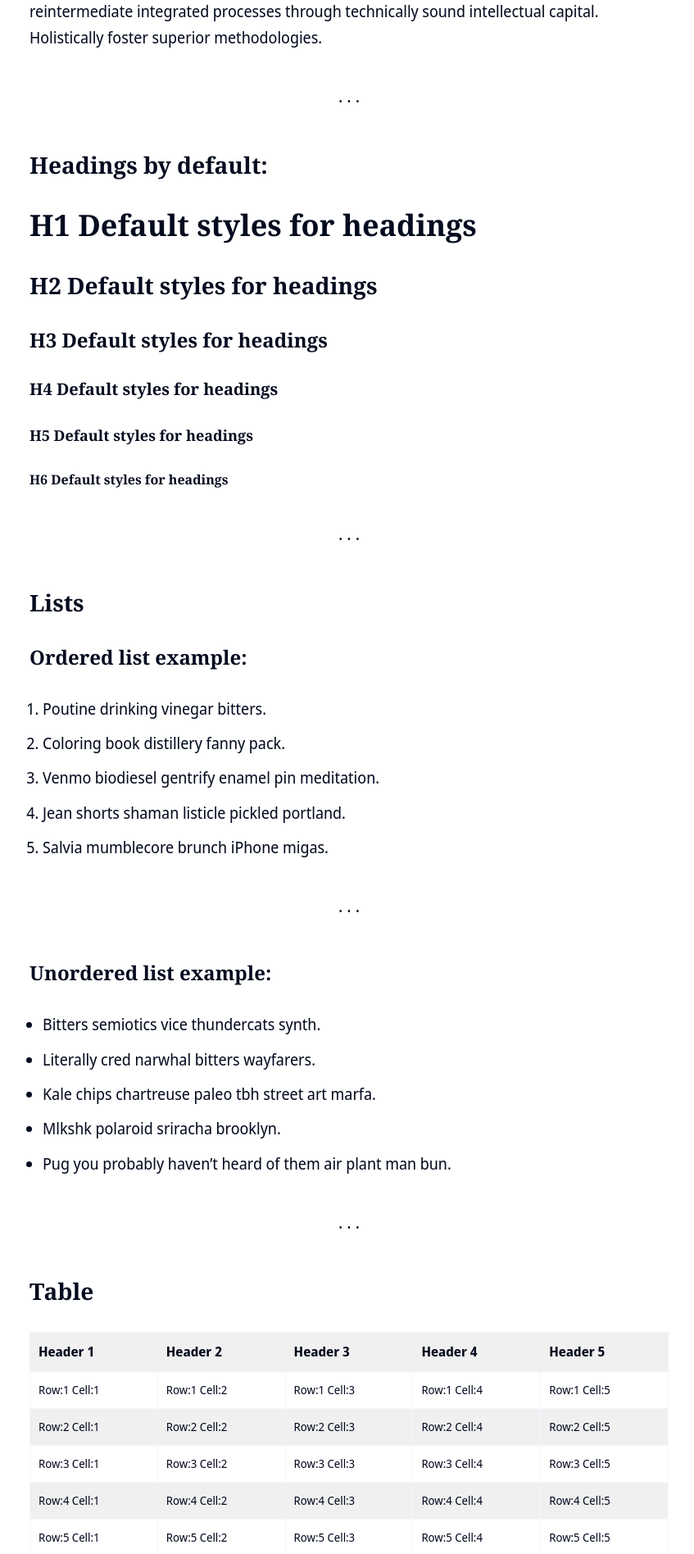
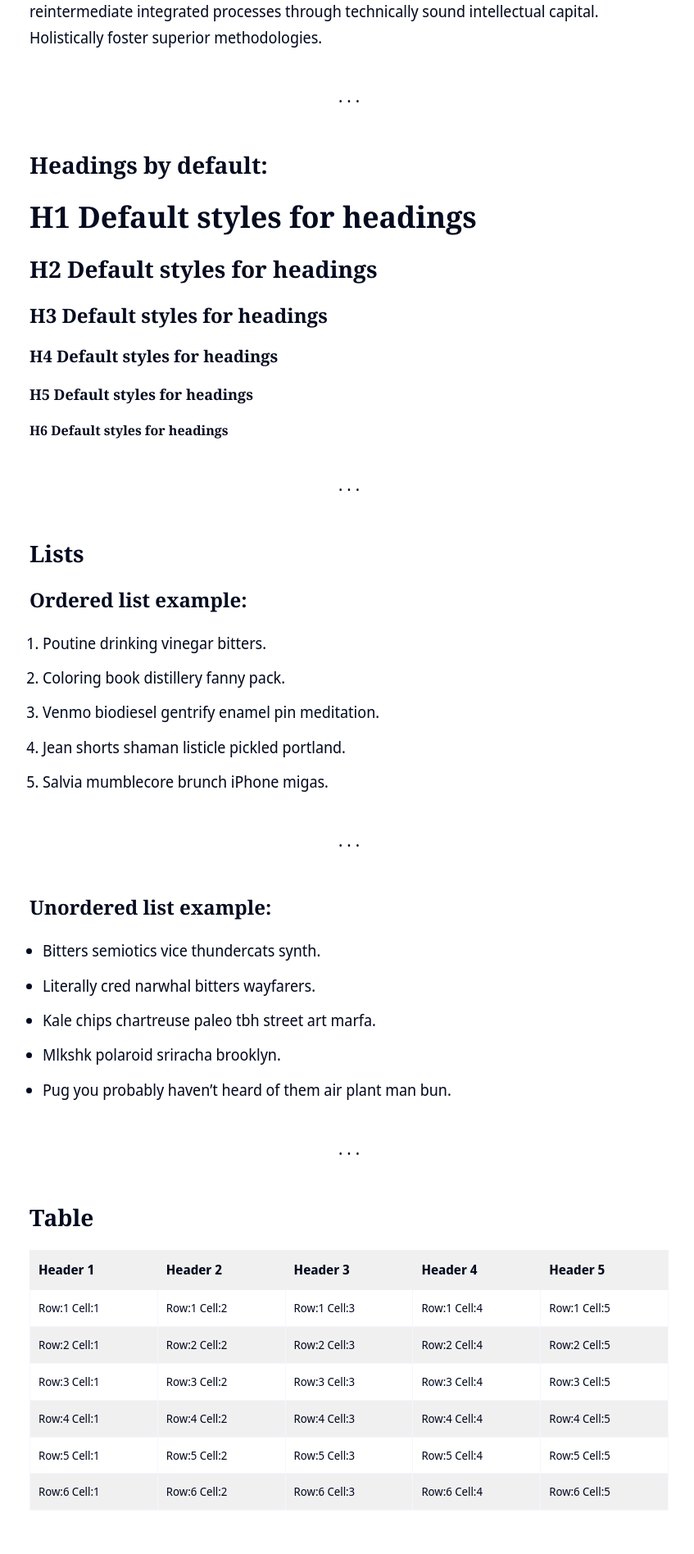
Before and after one commit to hs2600/hs2600.github.io, a Jekyll site: the page built from _pages/elements.md, in a window 1280 px wide. Shown: the part 978-2874 px from the top of the page at 82% size, without its empty margins (214-1061 px from the left). Built offline with Jekyll 4.4.1, drawn with Linux system fonts in a browser that asks for light colours; nearby versions of some CDN libraries.

Commit message:
css update

```diff
--- a/_sass/0-settings/_color-scheme.scss
+++ b/_sass/0-settings/_color-scheme.scss
@@ -10,6 +10,7 @@
   --dark: #0c101a;
   --dark-blue: #040b1f;
   --rgb-image-color: 255, 255, 255;
+  --light-code: #d1deff;
 
   --image-gradient: linear-gradient(180deg, rgba(var(--rgb-image-color), 0.8), rgba(var(--rgb-image-color), 1));
 
@@ -35,6 +36,7 @@
   --tr-color: var(--light-gray);
 
   --syntax-highlighting-background: #f3f3f3;
+  --code-bg: var(--light-code);
 }
 
 :root[dark] {
@@ -45,6 +47,7 @@
   --dark: #1f2934;
   --dark-blue: #161d26;
   --rgb-image-color: 22, 29, 38;
+  --dark-code: #555a65;
 
   --image-gradient: linear-gradient(180deg, rgba(var(--rgb-image-color), 0.8), rgba(var(--rgb-image-color), 1));
 
@@ -70,4 +73,5 @@
   --tr-color: #080b12;
 
   --syntax-highlighting-background: #080b12;
+  --code-bg: var(--dark-code);
 }
--- a/_sass/1-tools/_normalize.scss
+++ b/_sass/1-tools/_normalize.scss
@@ -58,6 +58,14 @@
   font-size: 1em; /* 2 */
 }
 
+pre {
+  code {
+  background: none;
+  font-style: normal;
+  font-size: inherit;
+  }
+}
+
 /* Text-level semantics
    ========================================================================== */
 
@@ -98,7 +106,12 @@
 kbd,
 samp {
   font-family: monospace, monospace; /* 1 */
-  font-size: 1em; /* 2 */
+  font-size: 0.85em; /* 2 */
+  background-color: var(--code-bg);
+  padding: 2px 4px;
+  border-radius: 3px;
+  font-style: italic;
+  margin: 0px 3px;
 }
 
 /**
--- a/_sass/1-tools/_shared.scss
+++ b/_sass/1-tools/_shared.scss
@@ -9,7 +9,7 @@
 table,
 fieldset, figure,
 pre {
-  margin-bottom: 32px;
+  margin-bottom: 22px;
 }
 
 
```
